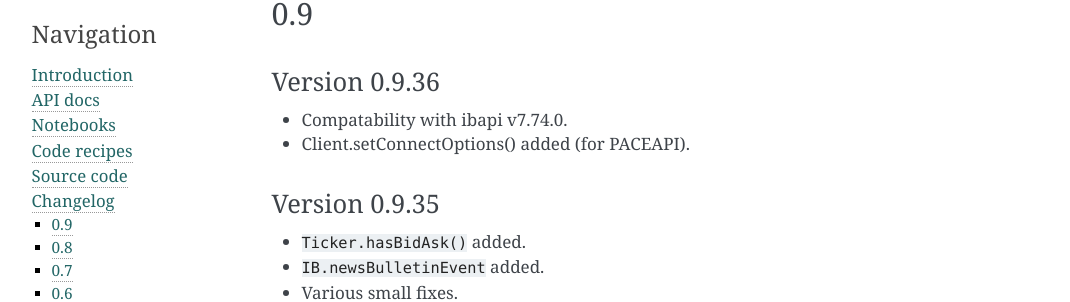
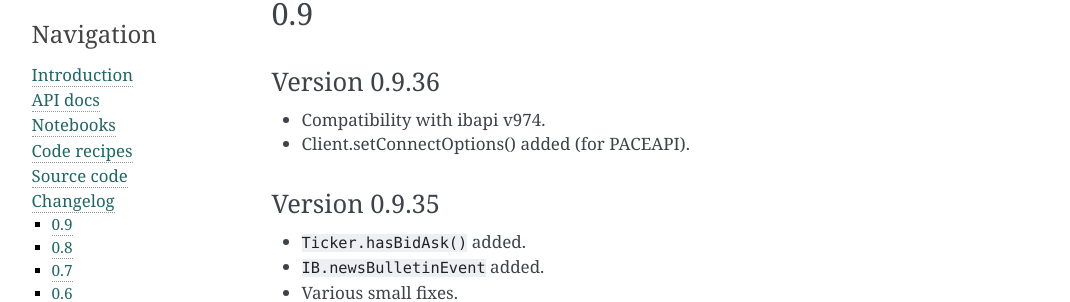
Before and after one commit to erdewit/ib_insync, a Sphinx documentation site: the page built from docs/changelog.rst, in a window 1280 px wide and 900 px high. Shown: the part 124-426 px from the top of the window, without its empty margins (66-1136 px from the left). Built offline with Sphinx 7.4.7, drawn with Linux system fonts in a browser that asks for light colours; grey boxes are pictures that could not be loaded.

Commit message:
Typo fix

```diff
--- a/docs/changelog.rst
+++ b/docs/changelog.rst
@@ -7,7 +7,7 @@ Changelog
 Version 0.9.36
 ^^^^^^^^^^^^^^
 
-* Compatability with ibapi v7.74.0.
+* Compatibility with ibapi v974.
 * Client.setConnectOptions() added (for PACEAPI).
 
 Version 0.9.35
```
